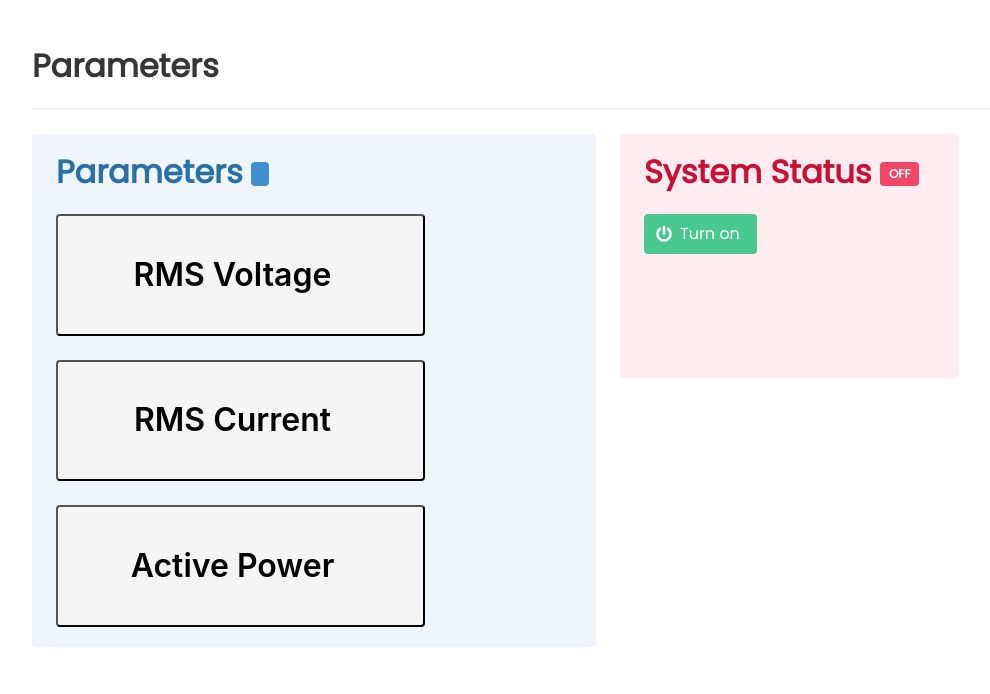
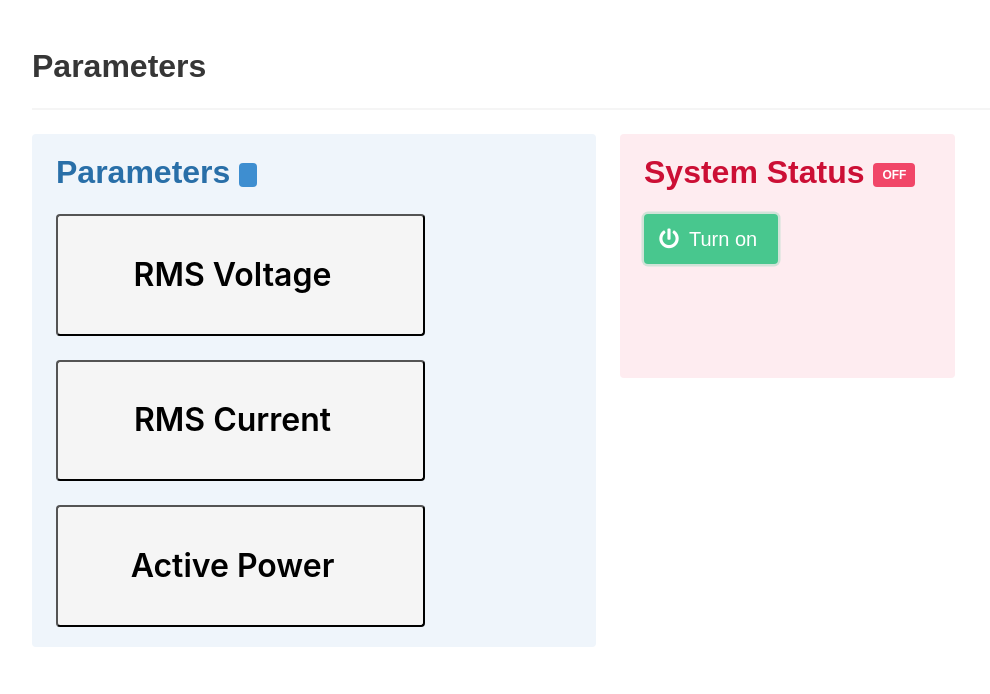
Before and after one commit to RamrajCh/web-api-voltage-unbalance, a Django app: template api/templates/api/home.html in a window 1280 px wide. Shown: the top 694 px of the page, without its empty margins (32-1022 px from the left). Run offline with Django 4.2, Linux system fonts and the light colour scheme; the template is opened without the code that fills it, so the values that code supplies are empty; parts of the project's set-up code (start-up, migrations or seed data) failed here and were passed over; some libraries are stand-ins or nearby versions.

Commit message:
Change fonts and styles

```diff
--- a/api/templates/api/base.html
+++ b/api/templates/api/base.html
@@ -7,13 +7,13 @@
     <meta charset="utf-8">
     <meta name="viewport" content="width=device-width, initial-scale=1">
     <title>Home</title>
-    <link rel="stylesheet" href="https://fonts.googleapis.com/css?family=Poppins">
+    <link rel="stylesheet" href="https://fonts.googleapis.com/css?family=Varela">
     <link rel="stylesheet" href="https://cdn.jsdelivr.net/npm/bulma@0.9.3/css/bulma.min.css">
     <link rel="stylesheet" href="https://use.fontawesome.com/releases/v5.3.1/css/all.css" integrity="sha384-mzrmE5qonljUremFsqc01SB46JvROS7bZs3IO2EmfFsd15uHvIt+Y8vEf7N7fWAU" crossorigin="anonymous">
 
     <style>
         body{
-            font-family: 'Poppins', sans-serif;
+            font-family: 'Varel', sans-serif;
         }
         {% block extrastyle %}{% endblock %}
     </style>
--- a/api/templates/api/home.html
+++ b/api/templates/api/home.html
@@ -62,7 +62,7 @@
                             </div>
                             <div class="tile is-horizontal">
                                 <div class="tile is-parent">
-                                    <button class="tile is-child notification" id="powerButton">
+                                    <button class="tile is-child is-focused notification" id="powerButton">
                                         <p class="title">Active Power</p>
                                     </button>
                                 </div>
@@ -101,7 +101,7 @@
                     </p>
                 </div>
                 <br/>
-                <a class="button has-text-centered {% if system_status %} is-danger {% else %} is-success {% endif %}" href="{% url 'api:toggle_system' %}">
+                <a class="button is-medium is-focused has-text-centered {% if system_status %} is-danger {% else %} is-success {% endif %}" href="{% url 'api:toggle_system' %}">
                     <span class="icon">
                         <i class="fas fa-power-off"></i>
                     </span>
```
Also changed, not shown: 1 other file.
